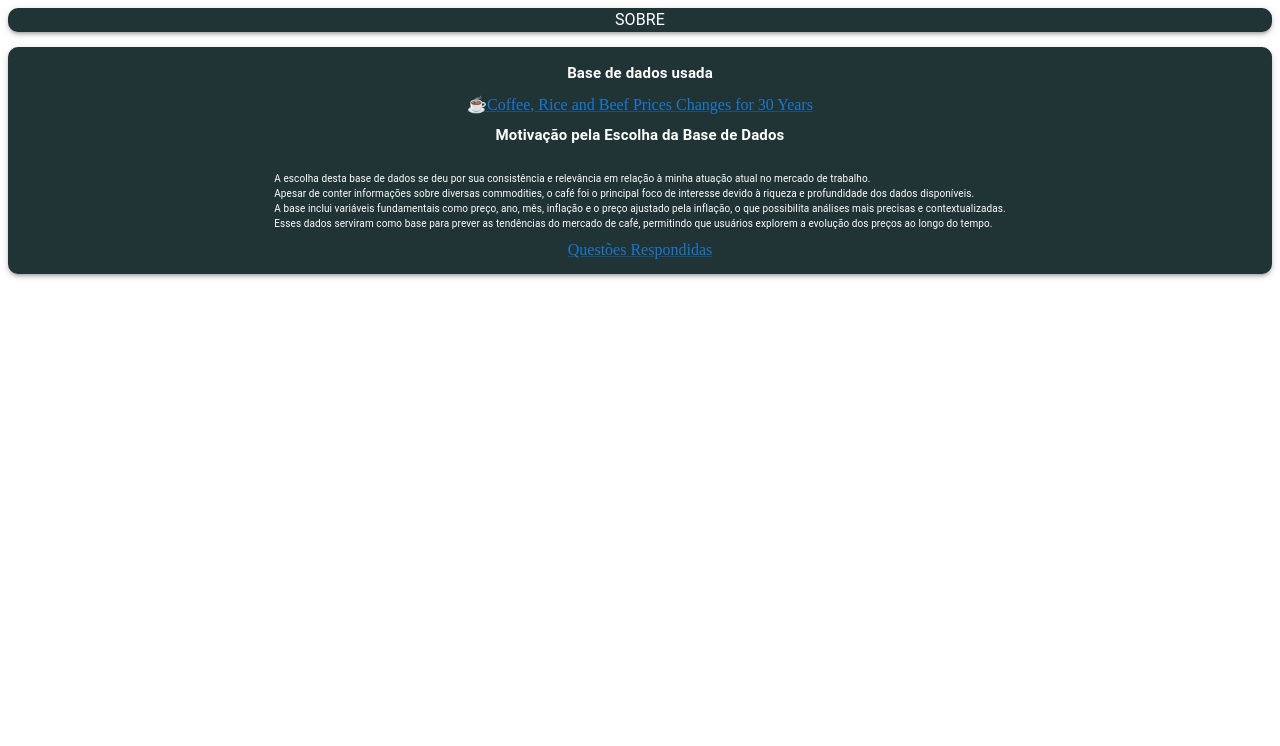
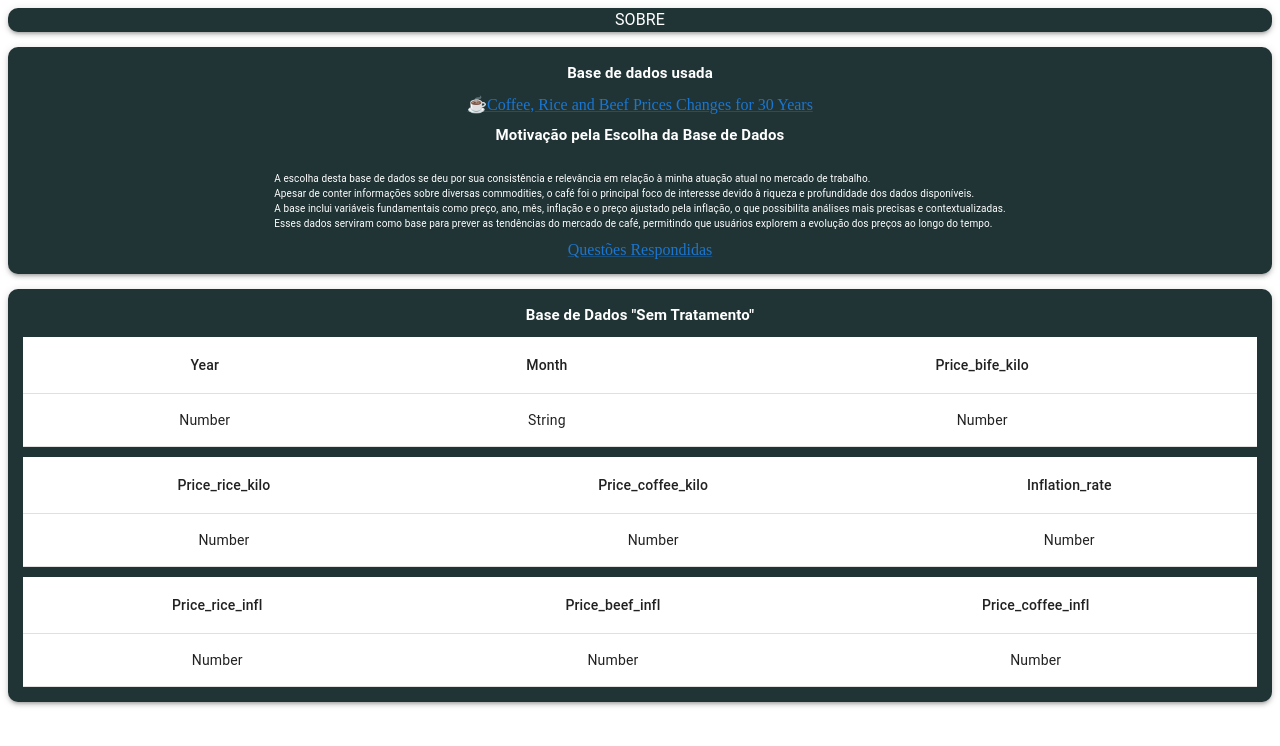
Before and after one commit to mateusaugust/inteligenciaDeNegocio, a React (Vite) app: page / in a window 1280 px wide. Shown: the top 746 px of the page. Built offline with nearby package versions, Linux system fonts and the light colour scheme.

Commit message:
feat: adição tabela nao tratada

```diff
--- a/src/Components/About.tsx
+++ b/src/Components/About.tsx
@@ -1,4 +1,5 @@
 import { Box, Typography, Link } from "@mui/material";
+import { DataNoFilterTable } from "../General Components/DataNoFilterTable";
 
 export const About = () => {
   return (
@@ -20,7 +21,7 @@ export const About = () => {
           gap: "10px",
           display: "flex",
           flexDirection: "column",
-          alignItems:'center'
+          alignItems: "center",
         }}
       >
         <Typography
@@ -29,7 +30,10 @@ export const About = () => {
           <b>Base de dados usada</b>
         </Typography>
 
-        <Link sx={{textAlign:"center"}} href="https://www.kaggle.com/datasets/timmofeyy/-coffee-rice-and-beef-price-changes-for-30-years">
+        <Link
+          sx={{ textAlign: "center" }}
+          href="https://www.kaggle.com/datasets/timmofeyy/-coffee-rice-and-beef-price-changes-for-30-years"
+        >
           ☕Coffee, Rice and Beef Prices Changes for 30 Years
         </Link>
 
@@ -40,21 +44,49 @@ export const About = () => {
           <br />
         </Typography>
 
-        <Typography sx={{color:'white', fontSize:'10px', textAlign:'justify'}}>
-        <br />A escolha desta base de dados se deu por sua consistência e
-          relevância em relação à minha atuação atual no mercado de trabalho.<br/>
+        <Typography
+          sx={{ color: "white", fontSize: "10px", textAlign: "justify" }}
+        >
+          <br />A escolha desta base de dados se deu por sua consistência e
+          relevância em relação à minha atuação atual no mercado de trabalho.
+          <br />
           Apesar de conter informações sobre diversas commodities, o café foi o
           principal foco de interesse devido à riqueza e profundidade dos dados
-          disponíveis. <br/>A base inclui variáveis fundamentais como preço, ano,
-          mês, inflação e o preço ajustado pela inflação, o que possibilita
-          análises mais precisas e contextualizadas.<br/> Esses dados serviram como
-          base para prever as tendências do mercado de café, permitindo que
-          usuários explorem a evolução dos preços ao longo do tempo.
+          disponíveis. <br />A base inclui variáveis fundamentais como preço,
+          ano, mês, inflação e o preço ajustado pela inflação, o que possibilita
+          análises mais precisas e contextualizadas.
+          <br /> Esses dados serviram como base para prever as tendências do
+          mercado de café, permitindo que usuários explorem a evolução dos
+          preços ao longo do tempo.
         </Typography>
 
-        <Link sx={{textAlign:"center"}} href="https://docs.google.com/document/d/1--YVrjdmaflTVIKWeFdowR8bbyJhfHki1RfTzL0l2lw/edit?usp=sharing">
+        <Link
+          sx={{ textAlign: "center" }}
+          href="https://docs.google.com/document/d/1--YVrjdmaflTVIKWeFdowR8bbyJhfHki1RfTzL0l2lw/edit?usp=sharing"
+        >
           Questões Respondidas
         </Link>
+      </Box>
+
+      <Box
+        sx={{
+          backgroundColor: "#213435",
+          borderRadius: "10px",
+          boxShadow: 3,
+          padding: "15px",
+          gap: "10px",
+          display: "flex",
+          flexDirection: "column",
+          alignItems: "center",
+        }}
+      >
+        <Typography
+          sx={{ color: "white", textAlign: "center", fontSize: "15px" }}
+        >
+          <b>Base de Dados "Sem Tratamento"</b>
+        </Typography>
+
+        <DataNoFilterTable/>
       </Box>
     </Box>
   );
--- /dev/null
+++ b/src/General Components/DataNoFilterTable.tsx
@@ -0,0 +1,77 @@
+import {
+  Table,
+  TableBody,
+  TableCell,
+  TableHead,
+  TableRow,
+  Box,
+} from "@mui/material";
+
+export const DataNoFilterTable = () => {
+  const headerTable1 = Array<string>("Year", "Month", "Price_bife_kilo");
+  const headerTable2 = Array<string>("Price_rice_kilo", "Price_coffee_kilo", "Inflation_rate");
+  const headerTable3 = Array<string>("Price_rice_infl", "Price_beef_infl", "Price_coffee_infl");
+
+  const bodyTable1 = Array<string>("Number", "String", "Number");
+  const bodyTable2 = Array<string>("Number", "Number", "Number");
+  const bodyTable3 = Array<string>("Number", "Number", "Number");
+
+
+  return (
+    <Box sx={{width:'100%', display:'flex', gap:'10px', flexDirection:'column', alignItems:'center'}}>
+      <Table sx={{ backgroundColor: "white" }}>
+        <TableHead>
+          <TableRow>
+            {headerTable1.map((head) => (
+              <TableCell sx={{ textAlign: "center" }}>{head}</TableCell>
+            ))}
+          </TableRow>
+        </TableHead>
+
+        <TableBody>
+          <TableRow>
+            {bodyTable1.map((body) => (
+              <TableCell sx={{ textAlign: "center" }}>{body}</TableCell>
+            ))}
+          </TableRow>
+        </TableBody>
+      </Table>
+
+      <Table sx={{ backgroundColor: "white" }}>
+        <TableHead>
+          <TableRow>
+            {headerTable2.map((head) => (
+              <TableCell sx={{ textAlign: "center" }}>{head}</TableCell>
+            ))}
+          </TableRow>
+        </TableHead>
+
+        <TableBody>
+          <TableRow>
+            {bodyTable2.map((body) => (
+              <TableCell sx={{ textAlign: "center" }}>{body}</TableCell>
+            ))}
+          </TableRow>
+        </TableBody>
+      </Table>
+
+      <Table sx={{ backgroundColor: "white" }}>
+        <TableHead>
+          <TableRow>
+            {headerTable3.map((head) => (
+              <TableCell sx={{ textAlign: "center" }}>{head}</TableCell>
+            ))}
+          </TableRow>
+        </TableHead>
+
+        <TableBody>
+          <TableRow>
+            {bodyTable3.map((body) => (
+              <TableCell sx={{ textAlign: "center" }}>{body}</TableCell>
+            ))}
+          </TableRow>
+        </TableBody>
+      </Table>
+    </Box>
+  );
+};
```
